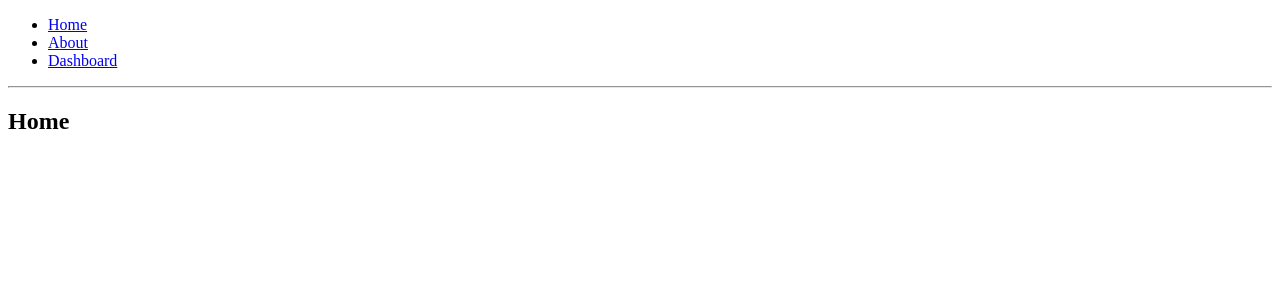
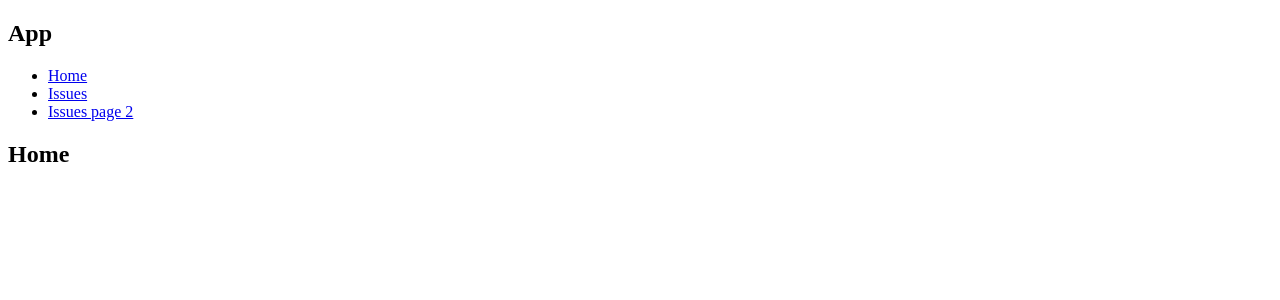
Before and after one commit to kawarimidoll/GitHub-Issues-Viewer, a React (Vite) app: page / in a window 1280 px wide. Shown: the top 300 px of the page. Built offline with nearby package versions, Linux system fonts and the light colour scheme.

Commit message:
add issues page

```diff
--- a/package.json
+++ b/package.json
@@ -18,6 +18,7 @@
     }
   },
   "dependencies": {
+    "prop-types": "^15.7.2",
     "react": "^17.0.0",
     "react-dom": "^17.0.0",
     "react-router-dom": "^5.2.0"
--- a/src/App.jsx
+++ b/src/App.jsx
@@ -1,4 +1,5 @@
 import React from "react";
+import PropTypes from "prop-types";
 import {
   BrowserRouter as Router,
   Switch,
@@ -10,37 +11,46 @@ import {
 export default function App() {
   return (
     <Router>
+      <Main />
+    </Router>
+  );
+}
+
+function useQuery() {
+  return new URLSearchParams(useLocation().search);
+}
+
+function Main() {
+  let query = useQuery();
+
+  return (
     <div>
+      <div>
+        <h2>App</h2>
         <ul>
           <li>
             <Link to="/">Home</Link>
           </li>
           <li>
-            <Link to="/about">About</Link>
+            <Link to="/issues">Issues</Link>
           </li>
           <li>
-            <Link to="/dashboard">Dashboard</Link>
+            <Link to="/issues?page=2">Issues page 2</Link>
           </li>
         </ul>
-
-        <hr />
-
+      </div>
       <Switch>
         <Route exact path="/">
           <Home />
         </Route>
-          <Route path="/about">
-            <About />
-          </Route>
-          <Route path="/dashboard">
-            <Dashboard />
+        <Route path="/issues">
+          <Issues page={query.get("page")} />
         </Route>
         <Route path="*">
           <NoMatch />
         </Route>
       </Switch>
     </div>
-    </Router>
   );
 }
 
@@ -52,21 +62,17 @@ function Home() {
   );
 }
 
-function About() {
+function Issues({ page }) {
   return (
     <div>
-      <h2>About</h2>
+      <h2>Issues</h2>
+      {page ? <div> {page} page! </div> : <div> no page! </div>}
     </div>
   );
 }
-
-function Dashboard() {
-  return (
-    <div>
-      <h2>Dashboard</h2>
-    </div>
-  );
-}
+Issues.propTypes = {
+  page: PropTypes.string,
+};
 
 function NoMatch() {
   let location = useLocation();
```
Lines whose indentation alone changed are shown as unchanged.
